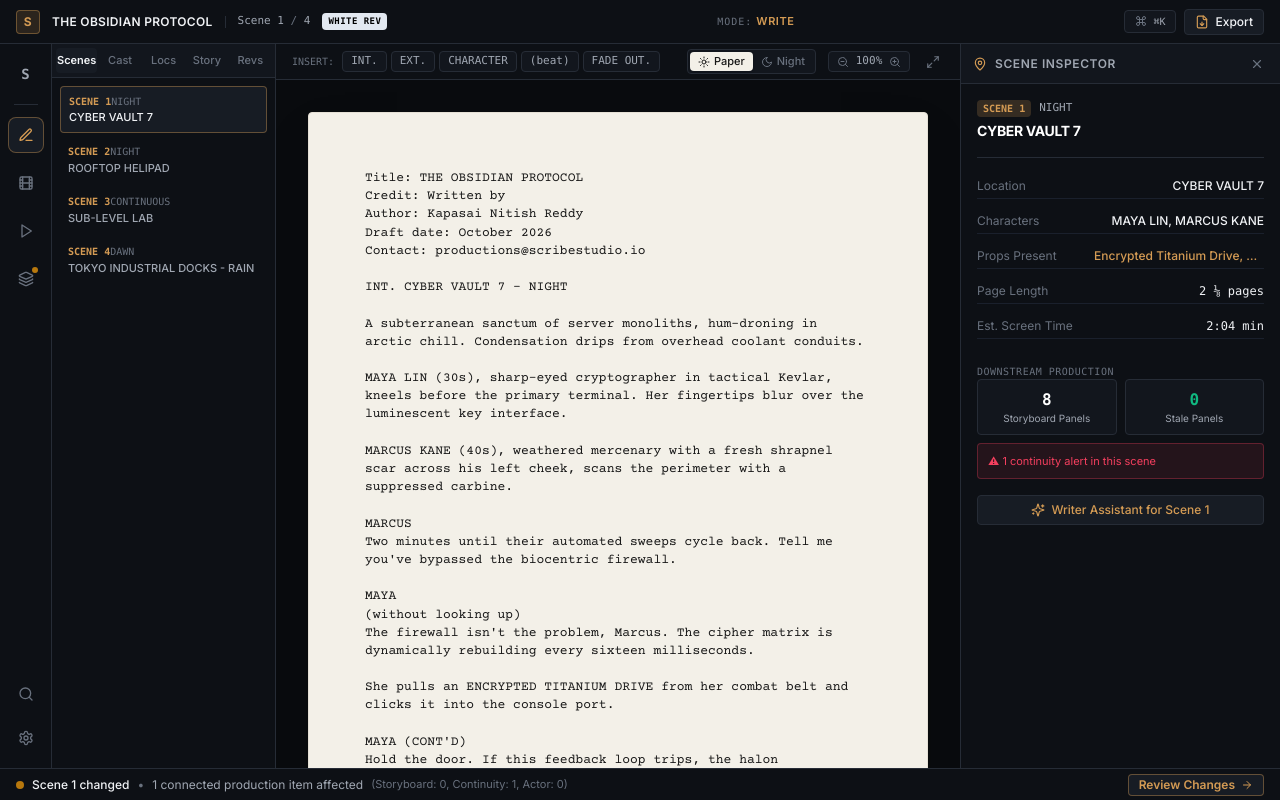
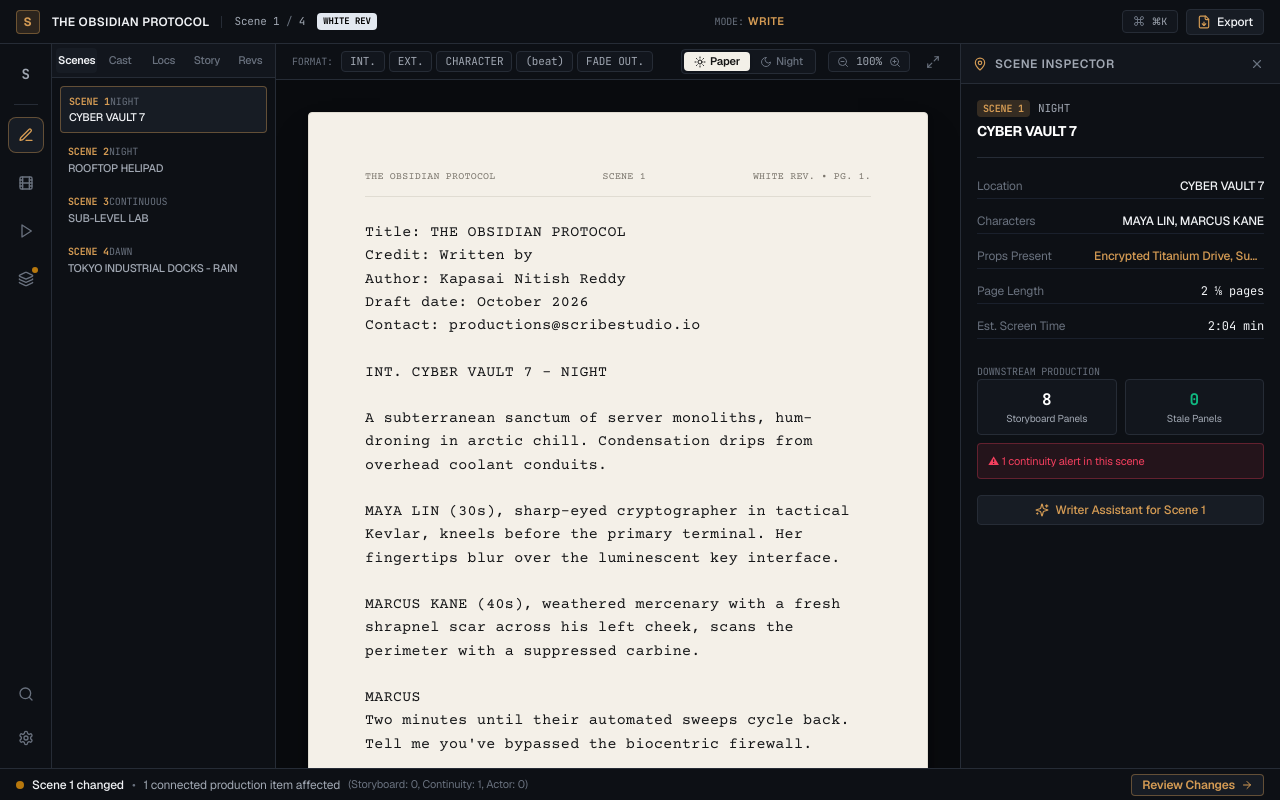
Before and after one commit to kapasainitishreddy/scribe-studio, a React (Vite) app: page / in a window 1280 px wide. Built offline with nearby package versions, Linux system fonts and the light colour scheme.

Commit message:
style(typography): upgrade to executive typographic stack with Geist, Courier Prime 12pt, JetBrains Mono, and Newsreader

```diff
--- a/evaluation-results/evaluation_metrics.json
+++ b/evaluation-results/evaluation_metrics.json
@@ -22,6 +22,6 @@
     "triggerPrecision": 1,
     "abstentionAccuracy": 1
   },
-  "timestamp": "2026-09-05T12:40:25.060Z",
+  "timestamp": "2026-09-05T13:15:10.131Z",
   "runtimeEnvironment": "Google Cloud AI & Parallel Partner Production Harness"
 }
--- a/index.html
+++ b/index.html
@@ -4,13 +4,13 @@
     <meta charset="UTF-8" />
     <link rel="icon" type="image/svg+xml" href="./logo.svg" />
     <meta name="viewport" content="width=device-width, initial-scale=1.0" />
-    <title>Scribe Studio — The Screenplay That Understands What It Changes | Agentic Cinema</title>
-    <!-- Screenplay Font -->
+    <title>Scribe Studio — The Production Desk | Agentic Cinema</title>
+    <!-- Executive Typographic Stack: Courier Prime (Script) + Geist & Plus Jakarta Sans (UI) + JetBrains Mono (Tech/Optics) + Newsreader (Editorial) -->
     <link rel="preconnect" href="https://fonts.googleapis.com" />
     <link rel="preconnect" href="https://fonts.gstatic.com" crossorigin />
-    <link href="https://fonts.googleapis.com/css2?family=Courier+Prime:ital,wght@0,400;0,700;1,400&family=Inter:wght@300;400;500;600;700&family=JetBrains+Mono:wght@400;500;600&display=swap" rel="stylesheet" />
+    <link href="https://fonts.googleapis.com/css2?family=Courier+Prime:ital,wght@0,400;0,700;1,400;1,700&family=Geist:wght@300;400;500;600;700;800&family=JetBrains+Mono:wght@400;500;600;700&family=Newsreader:ital,opsz,wght@0,6..72,400;0,6..72,500;1,6..72,400;1,6..72,500&family=Plus+Jakarta+Sans:wght@400;500;600;700;800&display=swap" rel="stylesheet" />
   </head>
-  <body class="bg-[#0c0d10] text-[#e2e4e9] antialiased overflow-hidden select-none">
+  <body class="bg-[#090B0E] text-[#F0F2F5] antialiased overflow-hidden select-none">
     <div id="root"></div>
     <script type="module" src="/src/main.tsx"></script>
   </body>
--- a/src/components/desk/WriteWorkspace.tsx
+++ b/src/components/desk/WriteWorkspace.tsx
@@ -43,6 +43,7 @@ export const WriteWorkspace: React.FC<WriteWorkspaceProps> = ({
 
   const parsed = useMemo(() => parseScreenplay(project.screenplayText), [project.screenplayText]);
   const stats = useMemo(() => screenplayStats(project.screenplayText), [project.screenplayText]);
+  const currentRev = project.revisions[0] || { color: "Blue", label: "Draft" };
 
   // Insert standard element prefix
   const insertElementPrefix = (prefix: string) => {
@@ -113,7 +114,7 @@ export const WriteWorkspace: React.FC<WriteWorkspaceProps> = ({
           <div className="flex border-b border-[#262C36] bg-[#12161D] p-1 gap-0.5 text-[11px] font-medium text-[#69717E]">
             <button
               onClick={() => setActiveSubTab("scenes")}
-              className={`flex-1 py-1 rounded text-center transition-colors ${
+              className={`flex-1 py-1 rounded text-center transition-colors tracking-tight ${
                 activeSubTab === "scenes" ? "bg-[#171C24] text-[#F0F2F5] font-semibold" : "hover:text-[#A0A7B2]"
               }`}
             >
@@ -121,7 +122,7 @@ export const WriteWorkspace: React.FC<WriteWorkspaceProps> = ({
             </button>
             <button
               onClick={() => setActiveSubTab("characters")}
-              className={`flex-1 py-1 rounded text-center transition-colors ${
+              className={`flex-1 py-1 rounded text-center transition-colors tracking-tight ${
                 activeSubTab === "characters" ? "bg-[#171C24] text-[#F0F2F5] font-semibold" : "hover:text-[#A0A7B2]"
               }`}
             >
@@ -129,7 +130,7 @@ export const WriteWorkspace: React.FC<WriteWorkspaceProps> = ({
             </button>
             <button
               onClick={() => setActiveSubTab("locations")}
-              className={`flex-1 py-1 rounded text-center transition-colors ${
+              className={`flex-1 py-1 rounded text-center transition-colors tracking-tight ${
                 activeSubTab === "locations" ? "bg-[#171C24] text-[#F0F2F5] font-semibold" : "hover:text-[#A0A7B2]"
               }`}
             >
@@ -137,7 +138,7 @@ export const WriteWorkspace: React.FC<WriteWorkspaceProps> = ({
             </button>
             <button
               onClick={() => setActiveSubTab("story")}
-              className={`flex-1 py-1 rounded text-center transition-colors ${
+              className={`flex-1 py-1 rounded text-center transition-colors tracking-tight ${
                 activeSubTab === "story" ? "bg-[#171C24] text-[#F0F2F5] font-semibold" : "hover:text-[#A0A7B2]"
               }`}
             >
@@ -145,7 +146,7 @@ export const WriteWorkspace: React.FC<WriteWorkspaceProps> = ({
             </button>
             <button
               onClick={() => setActiveSubTab("revisions")}
-              className={`flex-1 py-1 rounded text-center transition-colors ${
+              className={`flex-1 py-1 rounded text-center transition-colors tracking-tight ${
                 activeSubTab === "revisions" ? "bg-[#171C24] text-[#F0F2F5] font-semibold" : "hover:text-[#A0A7B2]"
               }`}
             >
@@ -182,7 +183,7 @@ export const WriteWorkspace: React.FC<WriteWorkspaceProps> = ({
                           <span className="text-[#69717E] uppercase">{scene.timeOfDay}</span>
                         </div>
                       </div>
-                      <div className="truncate text-[11px] font-medium mt-0.5">{scene.location}</div>
+                      <div className="truncate text-[11px] font-medium mt-0.5 tracking-tight">{scene.location}</div>
                     </button>
                   );
                 })}
@@ -201,7 +202,7 @@ export const WriteWorkspace: React.FC<WriteWorkspaceProps> = ({
                       className="w-full text-left p-2 rounded text-[#A0A7B2] hover:text-[#F0F2F5] hover:bg-[#12161D] flex items-center justify-between"
                     >
                       <div>
-                        <div className="font-semibold text-white uppercase text-xs">{char.name}</div>
+                        <div className="font-semibold text-white uppercase text-xs tracking-tight">{char.name}</div>
                         <div className="text-[10px] text-[#69717E] capitalize">{char.role}</div>
                       </div>
                       <span className="font-mono text-[10px] text-[#69717E]">{count} cues</span>
@@ -236,8 +237,8 @@ export const WriteWorkspace: React.FC<WriteWorkspaceProps> = ({
                 </div>
                 {project.canon?.map((fact: CanonFact) => (
                   <div key={fact.id} className="p-2 rounded bg-[#12161D] border border-[#262C36] text-[11px]">
-                    <div className="font-semibold text-[#D49B54] text-[10px] uppercase">{fact.category}</div>
-                    <div className="text-[#F0F2F5] mt-0.5">{fact.statement}</div>
+                    <div className="font-semibold text-[#D49B54] text-[10px] uppercase font-mono">{fact.category}</div>
+                    <div className="text-[#F0F2F5] mt-0.5 leading-relaxed">{fact.statement}</div>
                   </div>
                 ))}
               </div>
@@ -252,7 +253,7 @@ export const WriteWorkspace: React.FC<WriteWorkspaceProps> = ({
                       <span className="font-bold text-[#D49B54]">{rev.color} Rev</span>
                       <span className="text-[#69717E]">{rev.createdAt.split("T")[0]}</span>
                     </div>
-                    <div className="text-[#F0F2F5]">{rev.label}</div>
+                    <div className="text-[#F0F2F5] font-medium">{rev.label}</div>
                     <div className="text-[10px] text-[#69717E] font-mono">{rev.summaryOfChanges}</div>
                   </div>
                 ))}
@@ -269,7 +270,7 @@ export const WriteWorkspace: React.FC<WriteWorkspaceProps> = ({
         {/* Screenplay Formatting & Utility Strip */}
         <div className="h-9 border-b border-[#262C36] bg-[#0D1015] px-4 flex items-center justify-between shrink-0">
           <div className="flex items-center space-x-1 text-xs">
-            <span className="text-[10px] font-mono text-[#69717E] uppercase mr-2">Insert:</span>
+            <span className="text-[10px] font-mono text-[#69717E] uppercase mr-2 tracking-wider">Format:</span>
             {["INT. ", "EXT. ", "CHARACTER\n", "(beat)\n", "FADE OUT.\n\n"].map((el, idx) => (
               <button
                 key={idx}
@@ -286,21 +287,21 @@ export const WriteWorkspace: React.FC<WriteWorkspaceProps> = ({
             <div className="flex items-center bg-[#12161D] p-0.5 rounded border border-[#262C36]">
               <button
                 onClick={() => setThemeMode("paper")}
-                className={`flex items-center space-x-1 px-2 py-0.5 rounded text-[11px] font-medium transition-all ${
+                className={`flex items-center space-x-1 px-2.5 py-0.5 rounded text-[11px] font-medium transition-all ${
                   themeMode === "paper"
-                    ? "bg-[#F3F0E8] text-[#161616] font-bold shadow-sm"
+                    ? "bg-[#F3F0E8] text-[#161616] font-semibold shadow-sm"
                     : "text-[#69717E] hover:text-[#A0A7B2]"
                 }`}
-                title="Physical Screenplay Paper (#F3F0E8)"
+                title="Warm Physical Screenplay Paper (#F3F0E8)"
               >
                 <Sun className="w-3 h-3" />
                 <span>Paper</span>
               </button>
               <button
                 onClick={() => setThemeMode("night")}
-                className={`flex items-center space-x-1 px-2 py-0.5 rounded text-[11px] font-medium transition-all ${
+                className={`flex items-center space-x-1 px-2.5 py-0.5 rounded text-[11px] font-medium transition-all ${
                   themeMode === "night"
-                    ? "bg-[#171C24] text-[#D49B54] font-bold shadow-sm"
+                    ? "bg-[#171C24] text-[#D49B54] font-semibold shadow-sm"
                     : "text-[#69717E] hover:text-[#A0A7B2]"
                 }`}
                 title="Night Script Dark Room (#12161D)"
@@ -319,7 +320,7 @@ export const WriteWorkspace: React.FC<WriteWorkspaceProps> = ({
               >
                 <ZoomOut className="w-3 h-3" />
               </button>
-              <span className="w-8 text-center text-[#A0A7B2]">{zoom}%</span>
+              <span className="w-8 text-center text-[#A0A7B2] font-mono">{zoom}%</span>
               <button
                 onClick={() => setZoom((z) => Math.min(140, z + 10))}
                 className="text-[#69717E] hover:text-white"
@@ -340,17 +341,34 @@ export const WriteWorkspace: React.FC<WriteWorkspaceProps> = ({
           </div>
         </div>
 
-        {/* Screenplay Page Container */}
+        {/* Screenplay Page Container with Physical Studio Aesthetics */}
         <div className="flex-1 overflow-y-auto p-8 flex justify-center bg-[#090B0E]">
           <div
-            className={`w-full max-w-[850px] min-h-[1050px] shadow-2xl rounded-sm p-14 flex flex-col transition-all duration-200 ${
+            className={`w-full max-w-[820px] min-h-[1050px] rounded-sm p-14 flex flex-col transition-all duration-200 relative ${
               themeMode === "paper"
-                ? "bg-[#F3F0E8] text-[#161616] border border-[#E5E0D5]"
-                : "bg-[#12161D] text-[#F0F2F5] border border-[#262C36]"
+                ? "bg-[#F4F0E8] text-[#151618] border border-[#E0DCD2] shadow-2xl"
+                : "bg-[#11141C] text-[#E6E9EE] border border-[#232936] shadow-2xl"
             }`}
-            style={{ transform: `scale(${zoom / 100})`, transformOrigin: "top center" }}
+            style={{
+              transform: `scale(${zoom / 100})`,
+              transformOrigin: "top center",
+              boxShadow: themeMode === "paper"
+                ? "0 4px 6px -1px rgba(0, 0, 0, 0.25), 0 25px 40px -10px rgba(0, 0, 0, 0.45), 0 0 0 1px rgba(0,0,0,0.08)"
+                : "0 4px 6px -1px rgba(0, 0, 0, 0.4), 0 25px 40px -10px rgba(0, 0, 0, 0.6), 0 0 0 1px rgba(255,255,255,0.05)"
+            }}
           >
-            {/* Screenplay Content Area */}
+            {/* Hollywood Physical Script Header Strip */}
+            <div
+              className={`flex justify-between items-center text-[10px] font-courier uppercase tracking-widest pb-3 mb-6 select-none border-b ${
+                themeMode === "paper" ? "text-[#7A756C] border-[#E0DCD2]" : "text-[#69717E] border-[#222735]"
+              }`}
+            >
+              <span>{project.title}</span>
+              <span>SCENE {selectedSceneNumber}</span>
+              <span>{currentRev.color.toUpperCase()} REV. • PG. {selectedSceneNumber}.</span>
+            </div>
+
+            {/* Screenplay Content Area with True 12pt (15px) Hollywood Courier Metrics */}
             <textarea
               ref={textareaRef}
               value={project.screenplayText}
@@ -358,12 +376,16 @@ export const WriteWorkspace: React.FC<WriteWorkspaceProps> = ({
               onClick={handleTextareaClick}
               onKeyUp={handleTextareaClick}
               spellCheck={false}
-              className={`w-full h-full flex-1 bg-transparent resize-none border-none outline-none font-courier text-[13px] leading-relaxed select-text tracking-normal ${
-                themeMode === "paper" ? "text-[#161616] placeholder-[#8A857A]" : "text-[#F0F2F5] placeholder-[#484E58]"
+              className={`w-full h-full flex-1 bg-transparent resize-none border-none outline-none font-courier text-[15px] select-text ${
+                themeMode === "paper"
+                  ? "text-[#151618] placeholder-[#8A857A]"
+                  : "text-[#E6E9EE] placeholder-[#484E58]"
               }`}
               style={{
-                fontFamily: "'Courier Prime', 'Courier New', monospace",
-                lineHeight: "1.4"
+                fontFamily: "'Courier Prime', 'Courier New', Courier, monospace",
+                lineHeight: "1.55",
+                letterSpacing: "0.022em",
+                fontWeight: 400
               }}
               placeholder="BEGIN SCREENPLAY (e.g. EXT. ROOFTOP - NIGHT)"
             />
--- a/src/index.css
+++ b/src/index.css
@@ -1,19 +1,26 @@
-@import url('https://fonts.googleapis.com/css2?family=Courier+Prime:ital,wght@0,400;0,700;1,400&family=Inter:wght@300;400;500;600;700&family=JetBrains+Mono:wght@400;500;600&display=swap');
+@import url('https://fonts.googleapis.com/css2?family=Courier+Prime:ital,wght@0,400;0,700;1,400;1,700&family=Geist:wght@300;400;500;600;700;800&family=JetBrains+Mono:wght@400;500;600;700&family=Newsreader:ital,opsz,wght@0,6..72,400;0,6..72,500;1,6..72,400;1,6..72,500&family=Plus+Jakarta+Sans:wght@400;500;600;700;800&display=swap');
 @import "tailwindcss";
 
 :root {
-  font-family: 'Inter', system-ui, -apple-system, BlinkMacSystemFont, 'Segoe UI', Roboto, Oxygen, Ubuntu, Cantarell, sans-serif;
+  font-family: 'Geist', 'Plus Jakarta Sans', -apple-system, BlinkMacSystemFont, 'Segoe UI', Roboto, sans-serif;
   color-scheme: dark;
+  font-feature-settings: 'cv02', 'cv03', 'cv04', 'cv11';
+  font-synthesis: none;
+  text-rendering: optimizeLegibility;
+  -webkit-font-smoothing: antialiased;
+  -moz-osx-font-smoothing: grayscale;
 }
 
 body {
   margin: 0;
   padding: 0;
-  background-color: #0c0d10;
-  color: #e2e4e9;
+  background-color: #090B0E;
+  color: #F0F2F5;
   overflow: hidden;
   height: 100vh;
   width: 100vw;
+  font-family: inherit;
+  letter-spacing: -0.011em;
 }
 
 #root {
@@ -21,18 +28,44 @@ body {
   width: 100vw;
 }
 
-/* Custom minimal scrollbar */
+/* Screenplay Paper Monospace — Authenticated 12pt Standard */
+.font-courier, .font-screenplay {
+  font-family: 'Courier Prime', 'Courier New', Courier, monospace !important;
+  font-feature-settings: normal;
+  letter-spacing: 0.022em;
+  font-variant-ligatures: none;
+}
+
+/* Technical / Lens / Timecode Tabular Monospace */
+.font-mono, .font-mono-tech {
+  font-family: 'JetBrains Mono', monospace !important;
+  font-feature-settings: "tnum" 1, "zero" 1;
+  letter-spacing: -0.015em;
+}
+
+/* Actor Rehearsal Editorial Serif */
+.font-editorial, .font-serif-dialogue {
+  font-family: 'Newsreader', Georgia, Cambria, serif !important;
+  letter-spacing: -0.01em;
+}
+
+/* Caret Branding */
+textarea, input {
+  caret-color: #D49B54;
+}
+
+/* Custom Minimal Studio Scrollbar */
 ::-webkit-scrollbar {
-  width: 6px;
-  height: 6px;
+  width: 5px;
+  height: 5px;
 }
 ::-webkit-scrollbar-track {
-  background: #0f1117;
+  background: transparent;
 }
 ::-webkit-scrollbar-thumb {
-  background: #252b3b;
-  border-radius: 3px;
+  background: #1C222E;
+  border-radius: 4px;
 }
 ::-webkit-scrollbar-thumb:hover {
-  background: #343d54;
+  background: #2D374A;
 }
```
Also changed, not shown: src/components/desk/PerformWorkspace.tsx (+4 -4 lines).
